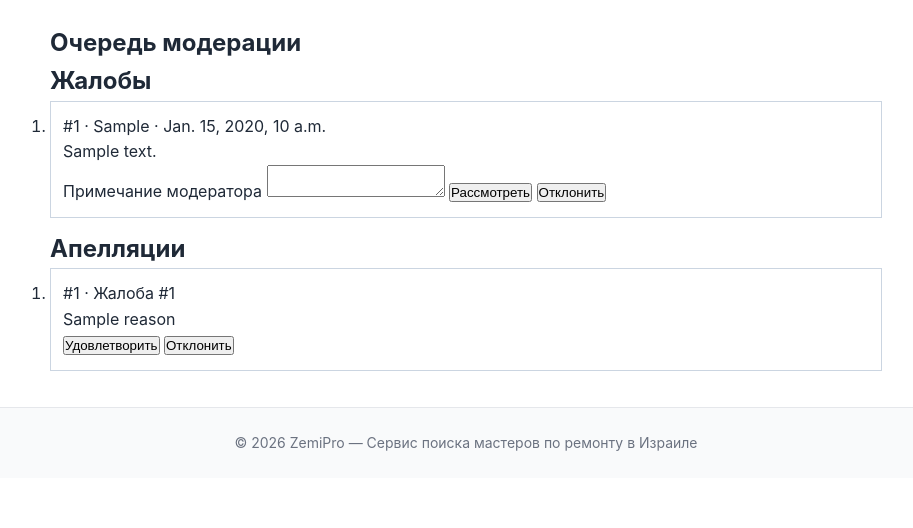
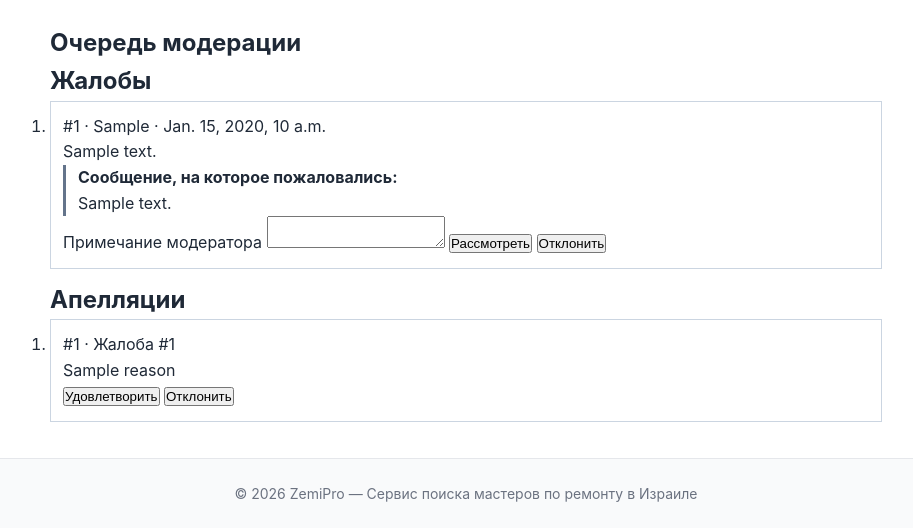
Before and after one commit to maxim9362/zemiPro_site_django, a Django app: template zemipro_web/templates/moderation/queue.html in a window 1280 px wide. Shown: the part 73-601 px from the top of the page, without its empty margins (174-1087 px from the left). Run offline with Django 5.2, Linux system fonts and the light colour scheme; the template is opened without the code that fills it: most values are stand-ins (such as "Sample title", 1, 10 or a date in 2020).

Commit message:
Stage 07.5: show only report-linked private message to authorized moderators

```diff
--- a/zemipro_web/apps/moderation/views.py
+++ b/zemipro_web/apps/moderation/views.py
@@ -90,7 +90,7 @@ def moderator_queue_view(request):
     _staff(request.user)
     return render(request, 'moderation/queue.html', {
         'complaints': Complaint.objects.select_related(
-            'target_order',
+            'target_order', 'target_message',
         ).filter(status=Complaint.Status.PENDING).order_by('created_at', 'pk')[:100],
         'appeals': ComplaintAppeal.objects.select_related('complaint').filter(
             status=ComplaintAppeal.Status.PENDING,
--- a/zemipro_web/templates/moderation/queue.html
+++ b/zemipro_web/templates/moderation/queue.html
@@ -10,6 +10,12 @@
     <li style="border:1px solid #cbd5e1;padding:12px;margin-bottom:12px;overflow-wrap:anywhere">
       <p>#{{ case.pk }} · {{ case.get_reason_display }} · {{ case.created_at }}</p>
       <p dir="auto">{{ case.message }}</p>
+      {% if case.target_message %}
+      <blockquote style="border-inline-start:3px solid #64748b;padding-inline-start:12px">
+        <strong>{% trans 'Сообщение, на которое пожаловались' %}:</strong>
+        <p dir="auto" style="white-space:pre-wrap;overflow-wrap:anywhere">{{ case.target_message.body }}</p>
+      </blockquote>
+      {% endif %}
       <form method="post" action="{% url 'moderation:decision' pk=case.pk %}">
         {% csrf_token %}
         <label>{% trans 'Примечание модератора' %}
```
